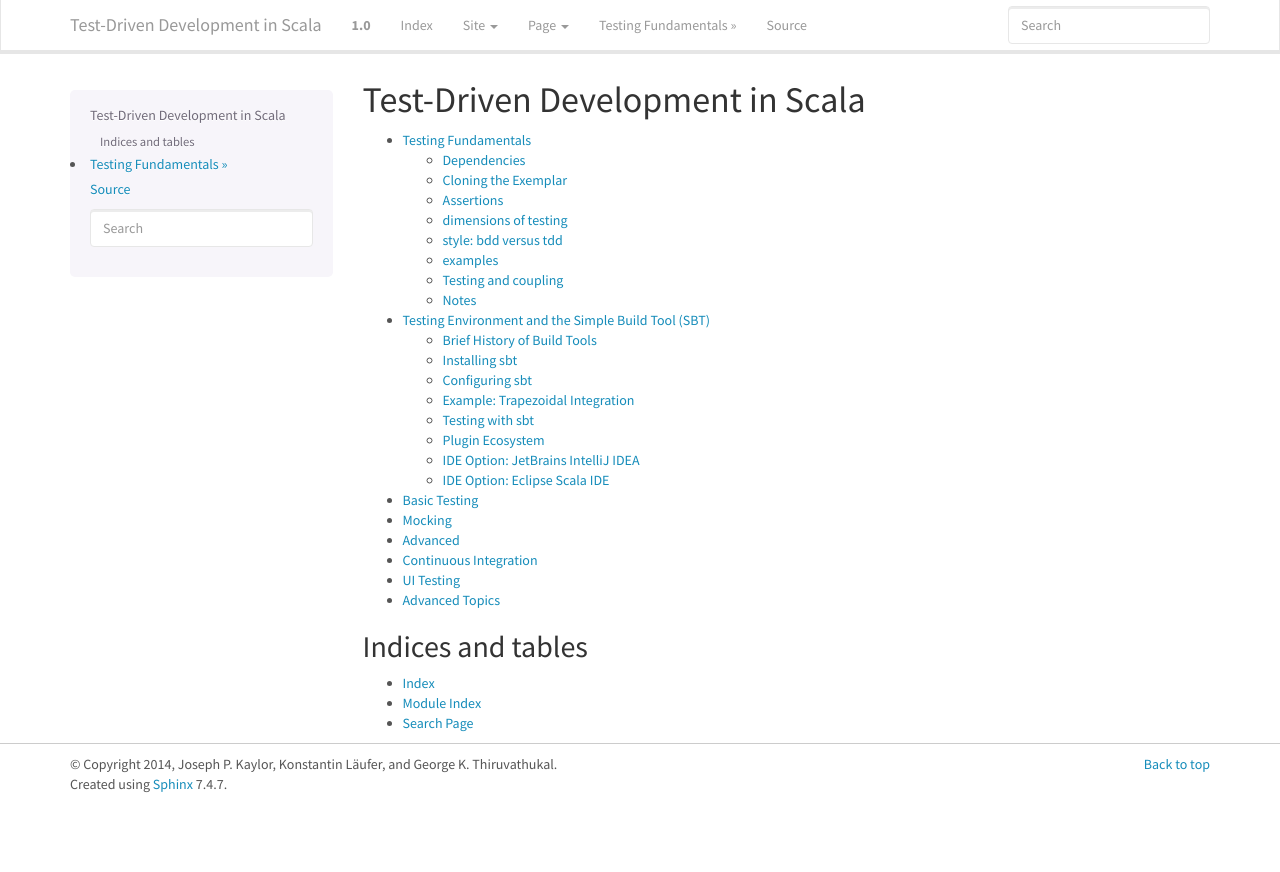
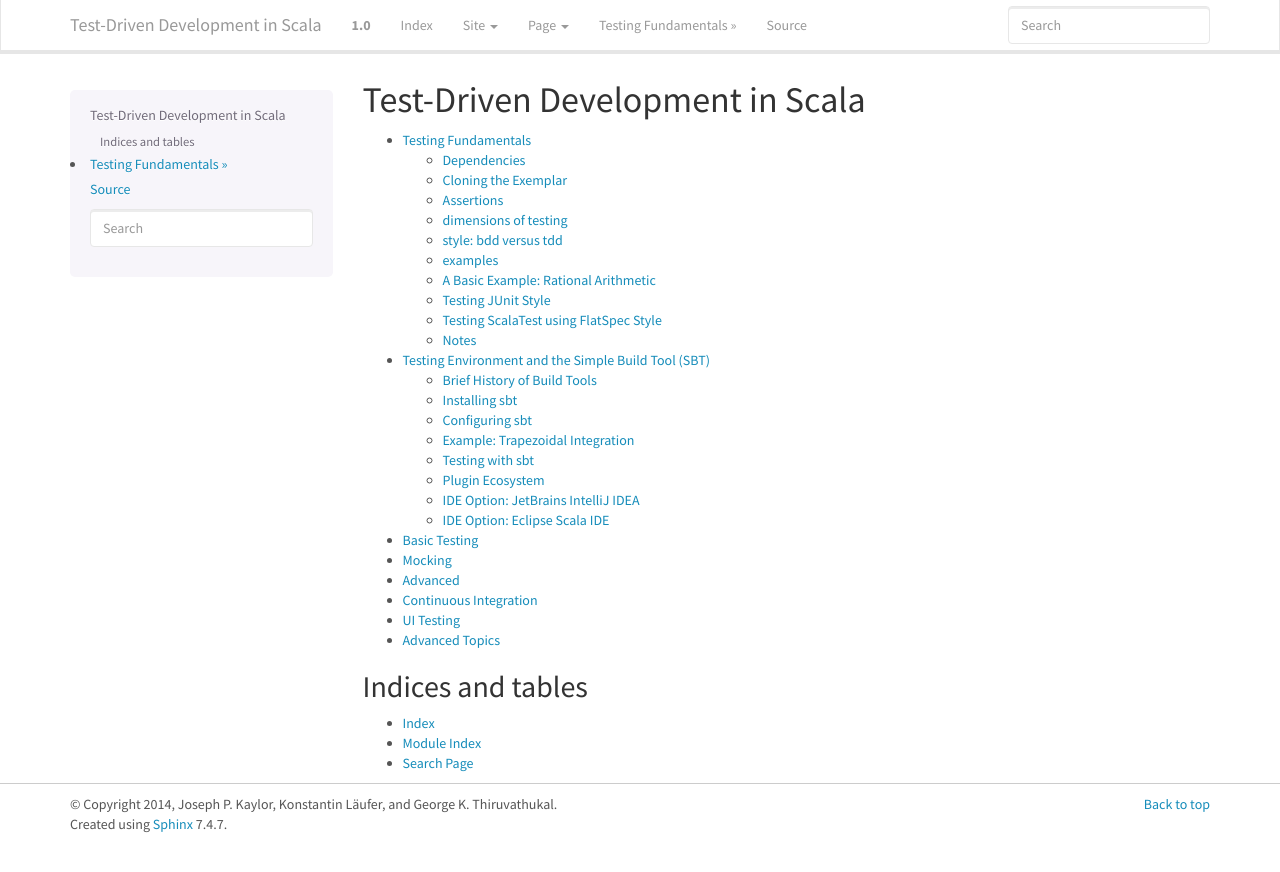
Before and after one commit to LoyolaChicagoBooks/scala-tdd, a Sphinx documentation site: the page built from source/index.rst, in a window 1280 px wide. Shown: the top 872 px of the page. Built offline with Sphinx 7.4.7, drawn with Linux system fonts in a browser that asks for light colours; some of the changed lines change nothing that is shown.

Commit message:
Initial work on fundamentals chapter
Signed-off-by: George K. Thiruvathukal <gkt@cs.luc.edu>

```diff
--- a/source/fundamentals.rst
+++ b/source/fundamentals.rst
@@ -19,7 +19,7 @@
 ----------------------
 
 You need to install the Scala Build Tool - The details of this tool
-are covered in the :doc:`environment.rst`. There is no need to install
+are covered in the :doc:`environment`. There is no need to install
 Scala separately, because what we'll be showing you is how SBT downloads the
 required version(s) of Scala automatically.
 
@@ -114,9 +114,71 @@
 - test-drive stack class
 - integration example
 
-Testing and coupling
----------------------------
+A Basic Example: Rational Arithmetic
+---------------------------------------------
 
+We begin with a *guiding example* that has been conceived with the following
+objectives in mind:
+
+- Easy to explain and (likely) familiar to most readers. It relies on
+  mathematical ideas that are taught to us in childhood.
+- Has sufficient complexity to make testing necessary.
+- Plays to Scala's strengths as a language.
+- Allows us to introduce all of the testing styles without getting
+  bogged down by domain-specific details.
+
+This example is also featured in Martin Odersky's seminal introduction
+to Scala, a.k.a. Scala by Example [SBE]_. Harrington and Thiruvathukal
+also present a version with are more complete API and robust unit testing in their introductory
+CS1 course [IntroCS]_.
+
+.. [SBE] Martin Odersky, Scala by Example, http://www.scala-lang.org/docu/files/ScalaByExample.pdf.
+
+.. [IntroCS] Andrew N. Harrington and George K. Thiruvathukal, http://introcs.cs.luc.edu.
+
+While we're reasonably certain you already know what a rational number
+is, it is helpful to understand its requirements. Later, we shall see
+that these requirements can be expressed in the various testing
+styles--a form of documentation.
+
+- A rational number is expressed as a quotient of integers with a *numerator* and a *denominator*.
+
+- The *denominator* must not be zero.
+
+- The *numerator* and *denominator* are always kept in a reduced form. That is, if the *numerator* is 2 and the *denominator* is 4, you would expect the reduced form to be *numerator* = 1 and *denominator* = 2.
+
+- Rational numbers must be able to perform the usual rules of arithmetic, including binary operations such as +, -, *, and / (explained below) and various *convenience* operations such as negation and reciprocal.
+
+- Any two rational numbers that are the same number should compare equally and be treated as the same number anywhere they might be used. For example, if you used a Scala set to keep a set of rational numbers (e.g. 1/2, 2/3, 2/4) you would expect this set to contain 1/2 and 2/3. 2/4 wouldn't be expected to appear in the set.
+
+.. todo: Might be leaving something out, but this is a great start!
+
+.. literalinclude:: ../examples/scala-tdd-fundamentals/src/main/scala/Rational.scala
+   :language: scala
+   :start-after: begin-Rational-gcd
+   :end-before: end-Rational-gcd
+   :linenos:
+
+
+.. literalinclude:: ../examples/scala-tdd-fundamentals/src/main/scala/Rational.scala
+   :language: scala
+   :start-after: begin-Rational
+   :end-before: end-Rational
+   :linenos:
+
+
+Testing JUnit Style
+---------------------------------------------
+.. literalinclude:: ../examples/scala-tdd-fundamentals/src/test/scala/RationalJUnitTests.scala
+   :language: scala
+   :linenos:
+
+Testing ScalaTest using FlatSpec Style
+------------------------------------------
+
+.. literalinclude:: ../examples/scala-tdd-fundamentals/src/test/scala/RationalScalaTestFlatSpecMatchers.scala
+   :language: scala
+   :linenos:
 
 Notes
 -------
```
